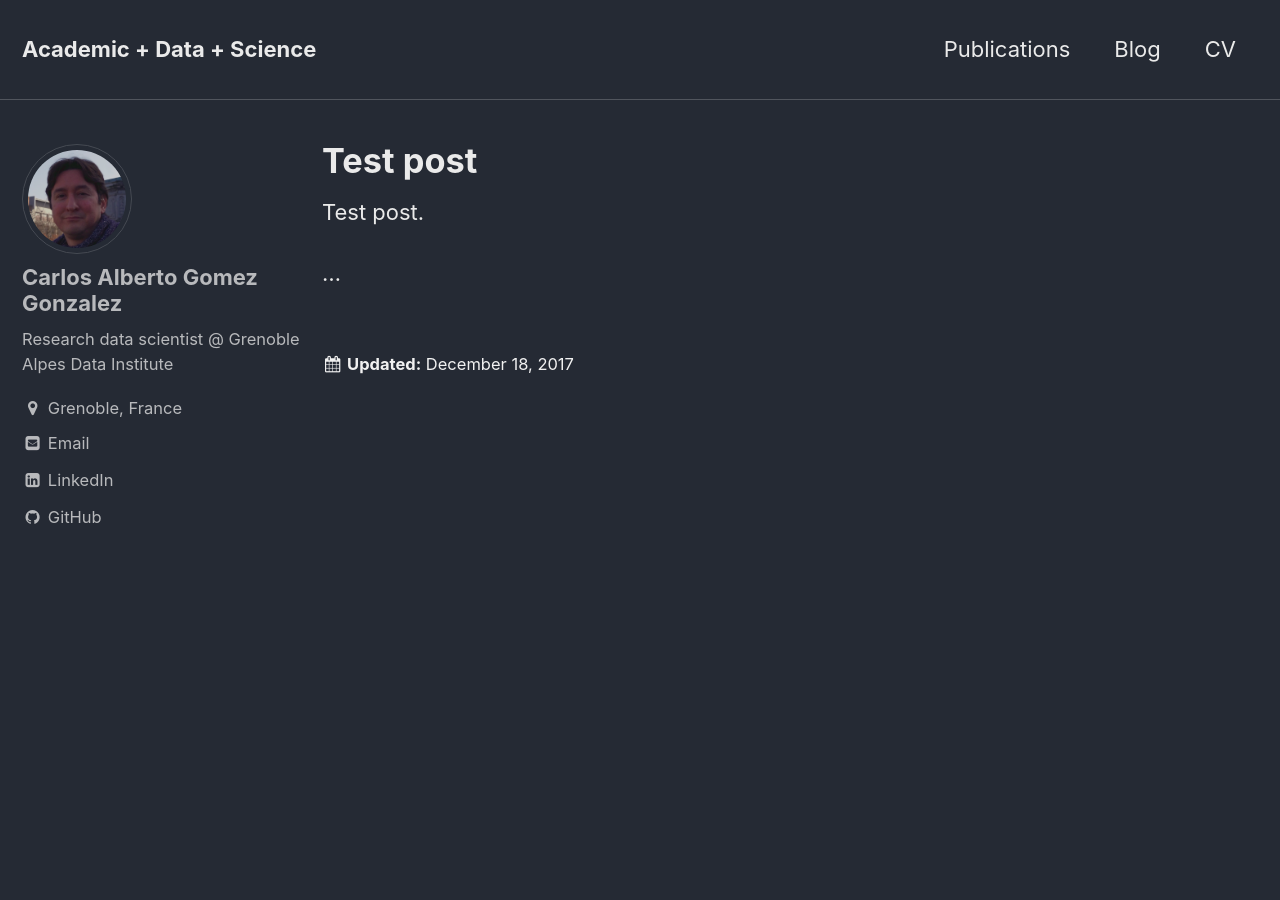
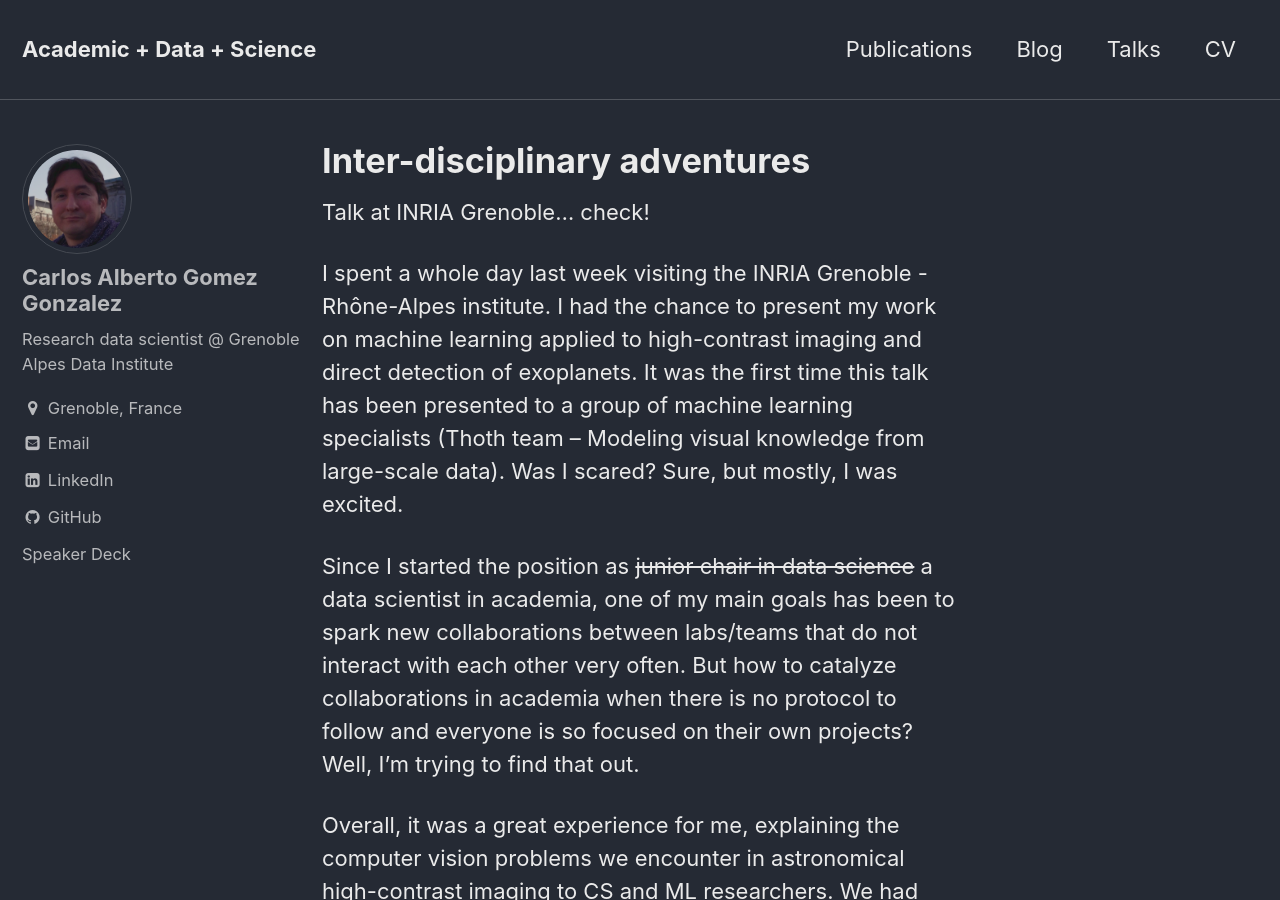
Before and after one commit to carlos-gg/carlos-gg.github.io, a Jekyll site: the page built from _posts/2017-12-18-test.md, in a window 1280 px wide and 900 px high. Built offline with Jekyll 4.4.1, drawn with Linux system fonts in a browser that asks for light colours; some of the changed text lies outside the part shown.

Commit message:
update, first post

```diff
--- a/_data/navigation.yml
+++ b/_data/navigation.yml
@@ -4,10 +4,10 @@
     url: /publications/
   - title: "Blog"
     url: /blog/
+  - title: "Talks"
+    url: /talks/
   - title: "CV"
     url: https://carlgogo.github.io/assets/cv/cv.pdf
-  # - title: "Sample Posts"
-  #   url: /year-archive/
   # - title: "Sample Collections"
   #   url: /collection-archive/
   # - title: "Sitemap"
--- a/_includes/author-profile-custom-links.html
+++ b/_includes/author-profile-custom-links.html
@@ -4,4 +4,11 @@
       <i class="fa fa-fw" aria-hidden="true"></i> Custom Social Profile Link
     </a>
   </li>
+
 -->
+
+  <li>
+    <a href="https://speakerdeck.com/carlgogo">
+      <i class="far fa-images" aria-hidden="true"></i> Speaker Deck
+    </a>
+  </li>
--- a/_posts/2017-12-18-test.md
+++ b/_posts/2017-12-18-test.md
@@ -1,5 +1,5 @@
 ---
-title: "Test post"
+title: "Inter-disciplinary adventures"
 excerpt_separator: "<!--more-->"
 date: 2017-12-18
 layout: single
@@ -7,8 +7,18 @@
 tags:
 ---
 
-Test post.
+Talk at INRIA Grenoble... check!
 
 <!--more-->
 
+I spent a whole day last week visiting the INRIA Grenoble - Rhône-Alpes institute. I had the chance to present my work on machine learning applied to high-contrast imaging and direct detection of exoplanets. It was the first time this talk has been presented to a group of machine learning specialists (Thoth team -- Modeling visual knowledge from large-scale data). Was I scared? Sure, but mostly, I was excited.
+
+Since I started the position as ~~junior chair in data science~~ a data scientist in academia, one of my main goals has been to spark new collaborations between labs/teams that do not interact with each other very often. But how to catalyze collaborations in academia when there is no protocol to follow and everyone is so focused on their own projects? Well, I'm trying to find that out.
+
+Overall, it was a great experience for me, explaining the computer vision problems we encounter in astronomical high-contrast imaging to CS and ML researchers. We had interesting conversations and they showed me the cool problems they are solving with deep learning. Of course, by the end of the day I was saturated with information about neural network architectures, metrics, frameworks and so on. Hopefully, some of these ideas could be applied to finding exoplanets ;) and this visit was just the start of a fruitful collaboration.
+
+Find below the slides of my presentation, in case you are interested.
+
+<script async class="speakerdeck-embed" data-id="a7a63b63ac354fdaac062d0069dc7b16" data-ratio="1.33333333333333" src="//speakerdeck.com/assets/embed.js"></script>
+
 ...
```
Also changed, not shown: _pages/talks.md (added, +12 -0 lines), index.md (+2 -0 lines), 1 other file.
